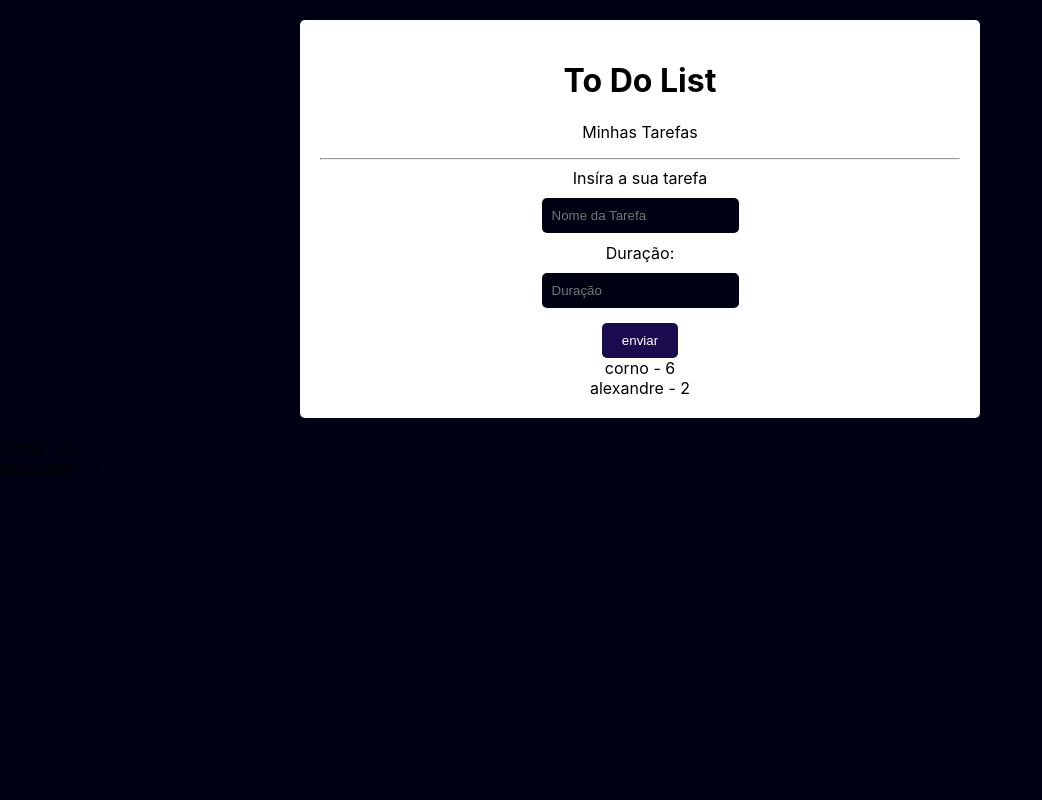
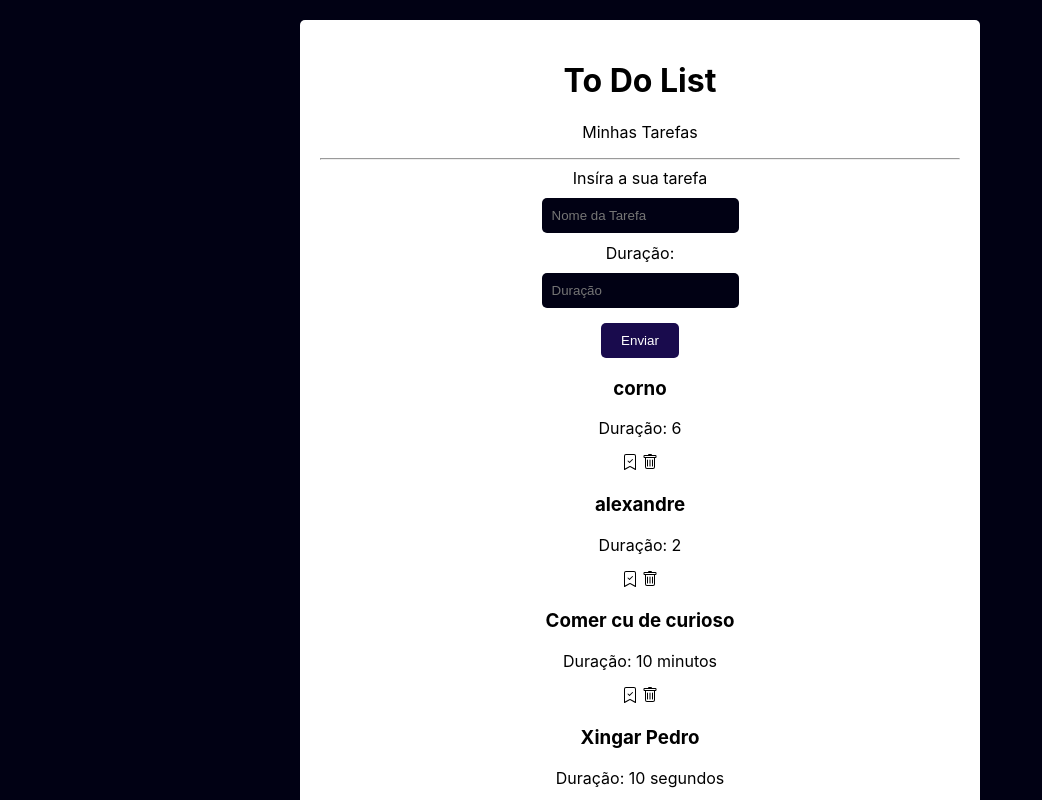
Before and after one commit to lucasxff/react_todo_list, a React (Create React App) app in the folder projetoreact/: page / in a window 1280 px wide. Shown: the top 800 px of the page, without its empty margins (0-1042 px from the left). Built offline with nearby package versions, Linux system fonts and the light colour scheme; data requests are answered from the project's data file; the HTML template or start-up script is replaced by a standard one.

Commit message:
Adição dos ícones

```diff
--- a/projetoreact/data/db.json
+++ b/projetoreact/data/db.json
@@ -11,6 +11,18 @@
       "title": "alexandre",
       "time": "2",
       "done": false
+    },
+    {
+      "id": 0.321321576209848,
+      "title": "Comer cu de curioso",
+      "time": "10 minutos",
+      "done": false
+    },
+    {
+      "id": 0.036819494650984996,
+      "title": "Xingar Pedro",
+      "time": "10 segundos",
+      "done": false
     }
   ]
 }
--- a/projetoreact/src/components/Form/form.js
+++ b/projetoreact/src/components/Form/form.js
@@ -53,7 +53,7 @@ function Form() {
           onChange={(e) => setTime(e.target.value)}
           value={time}
         />
-        <input className="btn-form" type="submit" value="enviar" />
+        <input className="btn-form" type="submit" value="Enviar" />
       </form>
       <TodoList />
     </div>
--- a/projetoreact/src/components/TodoList/TodoList.js
+++ b/projetoreact/src/components/TodoList/TodoList.js
@@ -1,4 +1,8 @@
 import { useState, useEffect } from "react";
+import { BsBookmarkCheck } from "react-icons/bs"
+import { BsBookmarkCheckFill } from "react-icons/bs";
+import { BsTrash } from "react-icons/bs";
+
 
 const API = "http://localhost:5000";
 
@@ -24,8 +28,10 @@ function TodoList() {
       {console.log(todos.map((n) => n))}
       {todos.map((n) => (
         <div className="todo" key={n.id}>
-          <span> {n.title}</span>
-          <span> - {n.time}</span>
+          <h3> {n.title}</h3>
+          <p> Duração:  {n.time}</p>
+          <span> { !n.done ? <BsBookmarkCheck /> : <BsBookmarkCheckFill /> } </span>
+          <BsTrash />
         </div>
       ))}
     </div>
```
Also changed, not shown: 1 other file (tests, documents, lock files or other folders).
